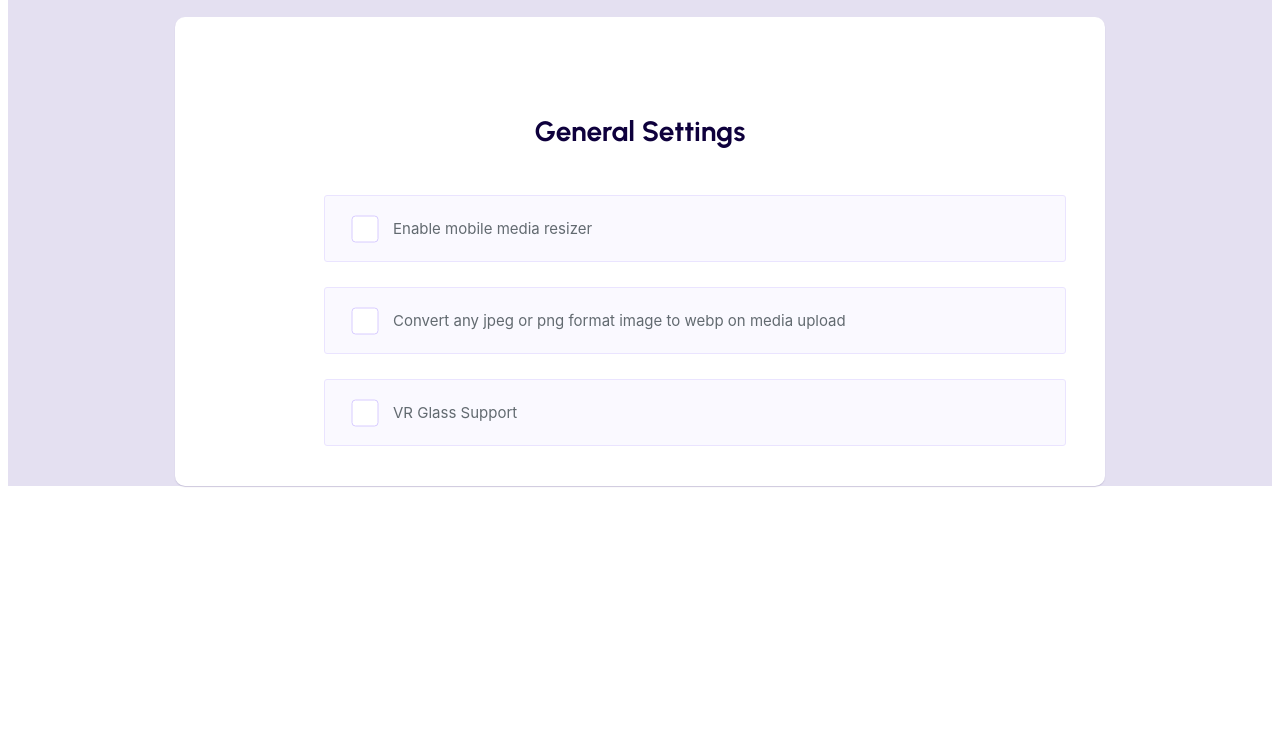
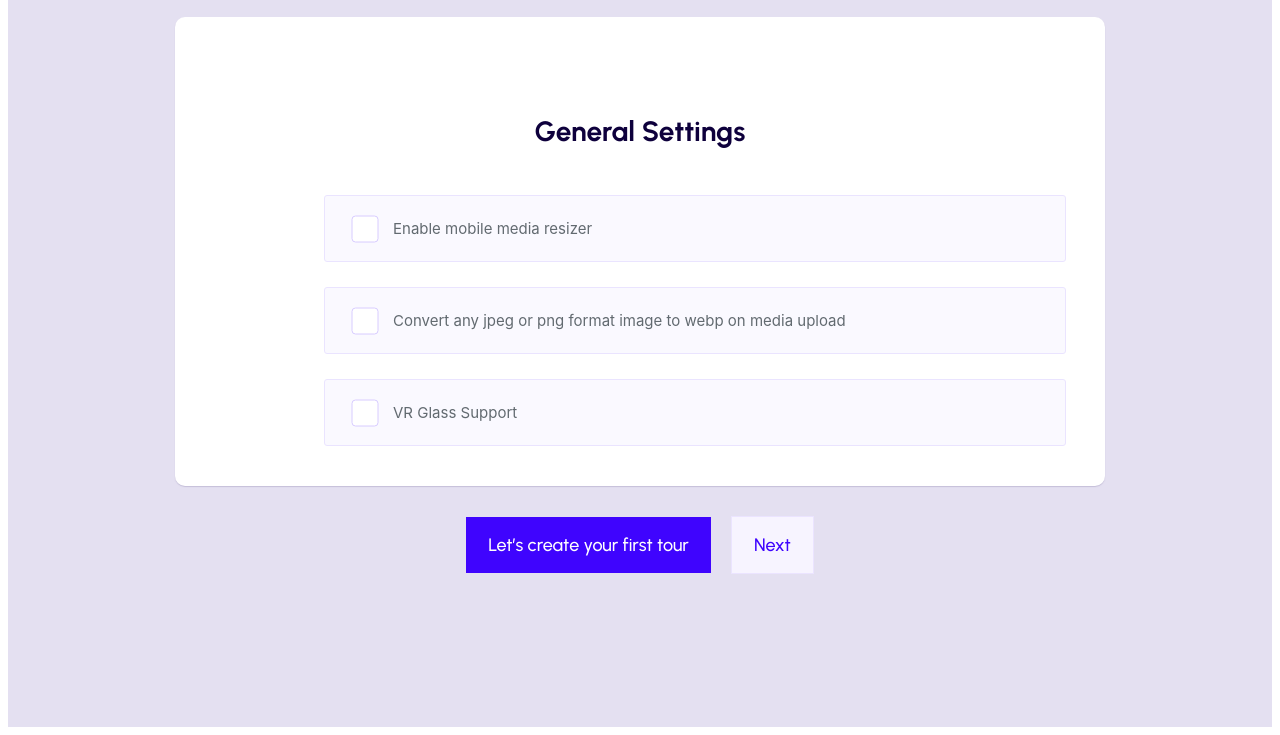
Before and after one commit to mamunpr6/wpvr-setup-wizard, a plain HTML site: page index.html in a window 1280 px wide. Shown: the part 525-1260 px from the top of the page. Before the commit the page ends 1019 px from the top, so only its background shows below. Drawn offline with nearby package versions, Linux system fonts and the light colour scheme; files that its build step writes are made by us from their sources.

Commit message:
step 2 implemented

```diff
--- a/index.html
+++ b/index.html
@@ -54,7 +54,7 @@
           </div>
         </div>
 
-        <!-- setup wizard body content -->
+        <!--step 1 setup wizard body content -->
         <div class="setup-wizard__body-content" style="display: none;">
           <!-- welcome section container -->
           <div class="setup-wizard__welcome-section-container">
@@ -277,11 +277,12 @@
               Let’s create your first tour
             </a>
             <a href="#" class="setup-wizard__button-right">
-              Check the guide
+              Next
             </a>
           </div>
         </div>
 
+        <!-- step 2 setup wizard body content  -->
         <div class="setup-wizard__body-content">
 
           <!-- industry section container -->
@@ -406,6 +407,16 @@
 
           </div>
 
+          <!-- setup wizard buttons -->
+          <div class="setup-wizard__footer-buttons">
+            <a href="#" class="setup-wizard__button-left">
+              Let’s create your first tour
+            </a>
+            <a href="#" class="setup-wizard__button-right">
+              Next
+            </a>
+          </div>
+
         </div>
       </div>
 
--- a/scss/_setup-wizard.scss
+++ b/scss/_setup-wizard.scss
@@ -385,25 +385,6 @@
       // }
     }
 
-    // footer button section
-    .setup-wizard__footer-buttons {
-        @extend %button-container;
-        padding-top: 30px;
-        padding-bottom: 153px;
-
-        .setup-wizard__button-left {
-          @extend %common-button;
-          color: $color-white;
-          background-color: $primary-color;
-        }
-        .setup-wizard__button-right {
-          @extend %common-button;
-          color: $primary-color;
-          border: 1px solid #ebe4ff;
-          background: #f7f4ff;
-        }
-      }
-
     // step 2
     // industry section
     .setup-wizard__industry-section-container{
--- a/scss/_utilities.scss
+++ b/scss/_utilities.scss
@@ -79,3 +79,23 @@ $button-bg-color: #F7F4FF;
     font-weight: 500;
     padding: 17px 22px;
   }
+
+
+      // footer button section
+      .setup-wizard__footer-buttons {
+        @extend %button-container;
+        padding-top: 30px;
+        padding-bottom: 153px;
+
+        .setup-wizard__button-left {
+          @extend %common-button;
+          color: $color-white;
+          background-color: $primary-color;
+        }
+        .setup-wizard__button-right {
+          @extend %common-button;
+          color: $primary-color;
+          border: 1px solid #ebe4ff;
+          background: #f7f4ff;
+        }
+      }
```
Also changed, not shown: scss/custom.css, 1 other file.
